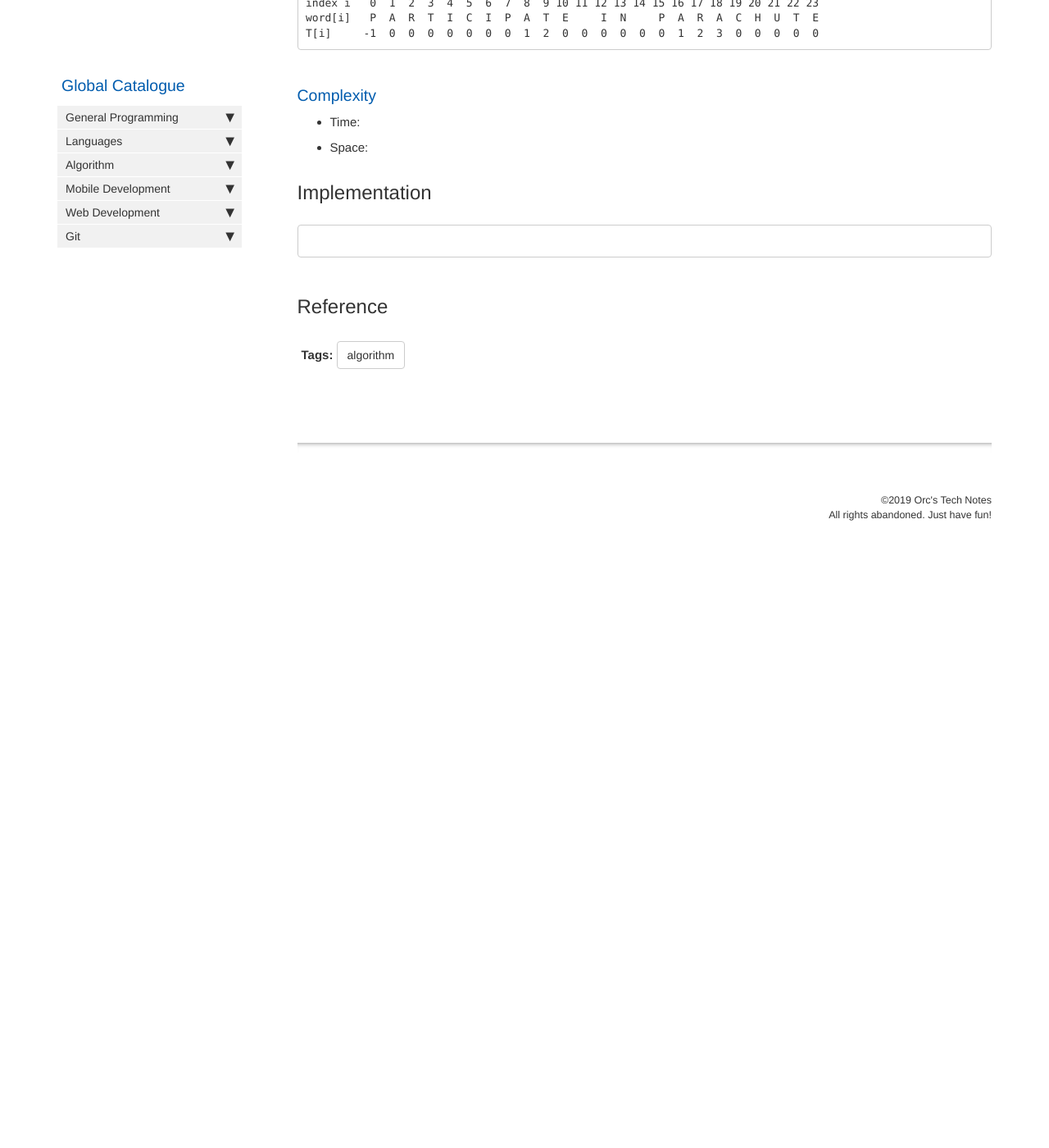
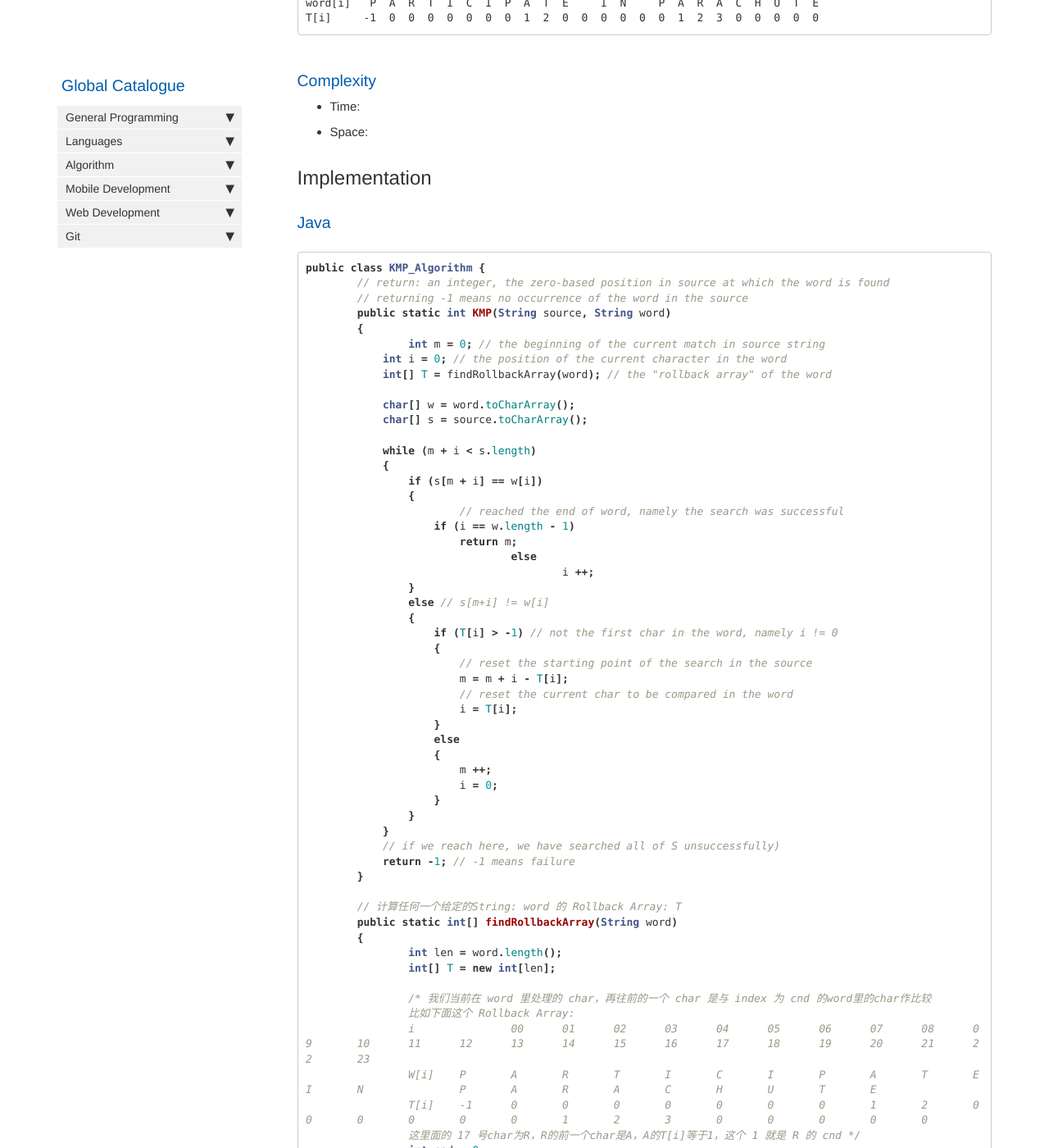
Before and after one commit to HungryOrc/hungryorc.github.io, a Jekyll site: the page built from pages/algorithm/algorithm_KMP.md, in a window 1280 px wide and 1400 px high, scrolled down 574 px. Shown: the whole window at 82% size. Built offline with Jekyll 4.4.1, drawn with Linux system fonts in a browser that asks for light colours; nearby versions of some CDN libraries; comment, search, counter and statistics services are not loaded; before the commit the page ends 1262 px from its top, so only the background shows below that; some of the changed text lies outside the part shown.

Commit message:
Update algorithm_KMP.md

````diff
--- a/pages/algorithm/algorithm_KMP.md
+++ b/pages/algorithm/algorithm_KMP.md
@@ -33,9 +33,123 @@ T[i]     -1  0  0  0  0  0  0  0  1  2  0  0  0  0  0  0  1  2  3  0  0  0  0  0
 * Space:
 
 ## Implementation
+### Java
+```java
+public class KMP_Algorithm {
+	// return: an integer, the zero-based position in source at which the word is found
+	// returning -1 means no occurrence of the word in the source
+	public static int KMP(String source, String word)
+	{
+		int m = 0; // the beginning of the current match in source string
+	    int i = 0; // the position of the current character in the word
+	    int[] T = findRollbackArray(word); // the "rollback array" of the word
 
-```java
+	    char[] w = word.toCharArray();
+	    char[] s = source.toCharArray();
 
+	    while (m + i < s.length)
+	    {
+	        if (s[m + i] == w[i])
+	        {
+	        	// reached the end of word, namely the search was successful
+	            if (i == w.length - 1)
+	                return m;
+				else
+					i ++;
+	        }
+	        else // s[m+i] != w[i]
+	        {
+	            if (T[i] > -1) // not the first char in the word, namely i != 0
+	            {
+	            	// reset the starting point of the search in the source
+	            	m = m + i - T[i];
+	            	// reset the current char to be compared in the word
+	            	i = T[i];
+	            }
+	            else
+	            {
+	            	m ++;
+	            	i = 0;
+	            }
+	        }
+	    }
+	    // if we reach here, we have searched all of S unsuccessfully)
+	    return -1; // -1 means failure
+	}
+
+	// 计算任何一个给定的String: word 的 Rollback Array: T
+	public static int[] findRollbackArray(String word)
+	{
+		int len = word.length();
+		int[] T = new int[len];
+
+		/* 我们当前在 word 里处理的 char，再往前的一个 char 是与 index 为 cnd 的word里的char作比较
+		比如下面这个 Rollback Array:
+		i		00	01	02	03	04	05	06	07	08	09	10	11	12	13	14	15	16	17	18	19	20	21	22	23
+		W[i]	P	A	R	T	I	C	I	P	A	T	E		I	N		P	A	R	A	C	H	U	T	E
+		T[i]	-1	0	0	0	0	0	0	0	1	2	0	0	0	0	0	0	1	2	3	0	0	0	0	0
+		这里面的 17 号char为R，R的前一个char是A，A的T[i]等于1，这个 1 就是 R 的 cnd */
+		int cnd = 0;
+
+		if (len >= 1)
+			T[0] = -1;
+		if (len >= 2)
+			T[1] = 0;
+		if (len <= 2)
+			return;
+
+		// the current position we are computing in T
+		int pos = 2;
+		char[] w = word.toCharArray();
+
+		while (pos < w.length)
+		{
+	        //first case: the substring continues to match
+	        if (w[pos - 1] == w[cnd])
+	        {
+	            T[pos] = cnd + 1;
+	            cnd++;
+	            pos++;
+	        }
+	        // second case: it can not continue, but we have something to fall back
+	        else if (cnd > 0) // and w[pos-1] != w[cnd]
+	        {
+	        	// 全算法的最精华在这一句！！！
+	        	// 对比的index(即cnd)，被对比的index的rollback量(即T[cnd])所代替！！！
+				/* 举例：上面那个word的例子里，i=19时，cnd=3>0（即C前面的A下面的那个3），
+				 这时候cnd就要从3变成 T[3]=0。然后进入下一次while loop，再进入下面的第三个else分支 */
+	            cnd = T[cnd];
+
+	            // we do NOT increase pos here! Since we are not done with pos yet!
+	        }
+	        // third case: we have run out of candidates, note that we now have cnd == 0
+	        else // w[[pos-1] != w[cnd] && cnd == 0
+	        {
+	        	T[pos] = 0;
+	        	pos++;
+	        }
+		}
+	}
+
+
+	public static void main(String[] args) {
+
+		String source = "TRY PARTICIPATE IN PARACHUTE, IT WILL THROW THE GUT OUT OF YOU!";
+		String word = "PARTICIPATE IN PARACHUTE";
+
+		int[] T = new int[word.length()];
+		findRollbackArray(word, T);
+
+		System.out.println("The Rollback Array of the given word \"" + word + "\" is:");
+		for (int i : T)
+			System.out.print(i + " ");
+		System.out.println();
+
+		System.out.println("The index of the 1st occurence of the word in the source is: "
+				+ KMP(source, word));
+	}
+
+}
 ```
 
 ## Reference
````
Also changed, not shown: other parts of pages/algorithm/algorithm_KMP.md (+1 -1 lines).
